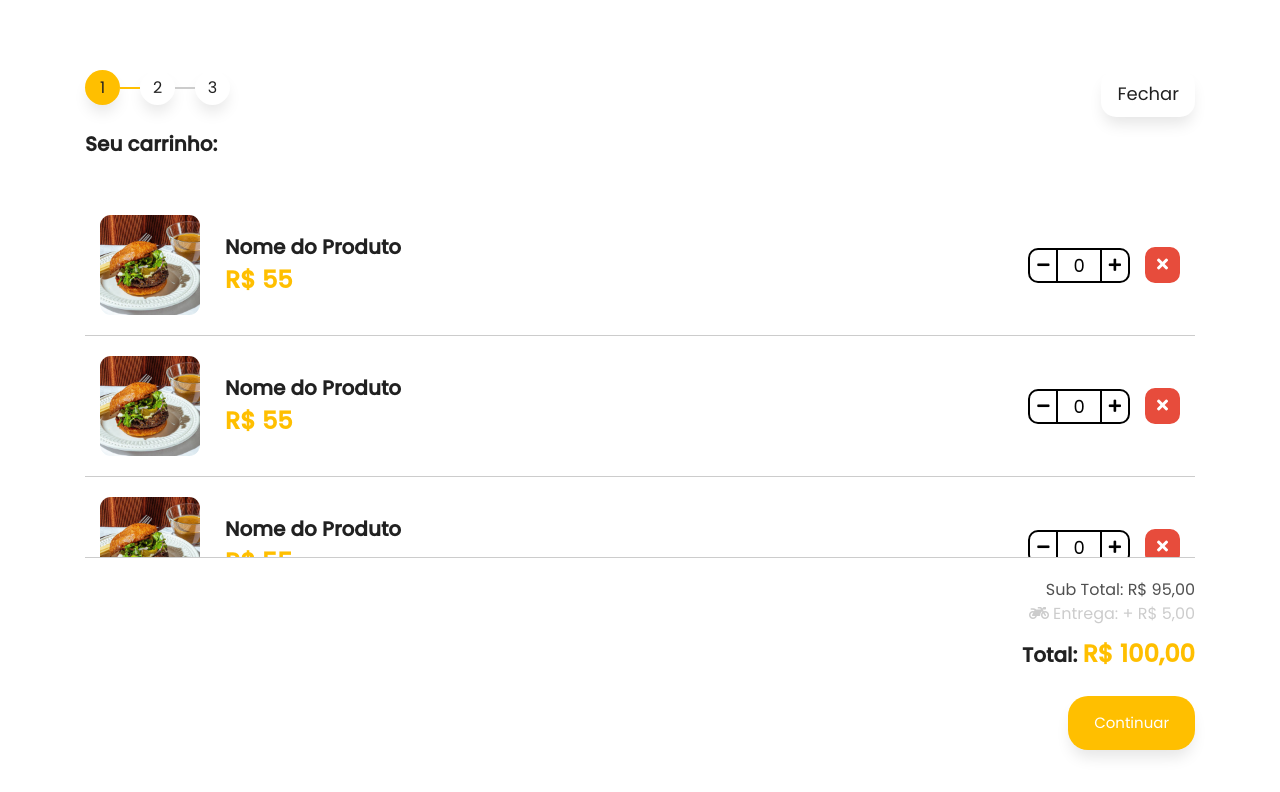
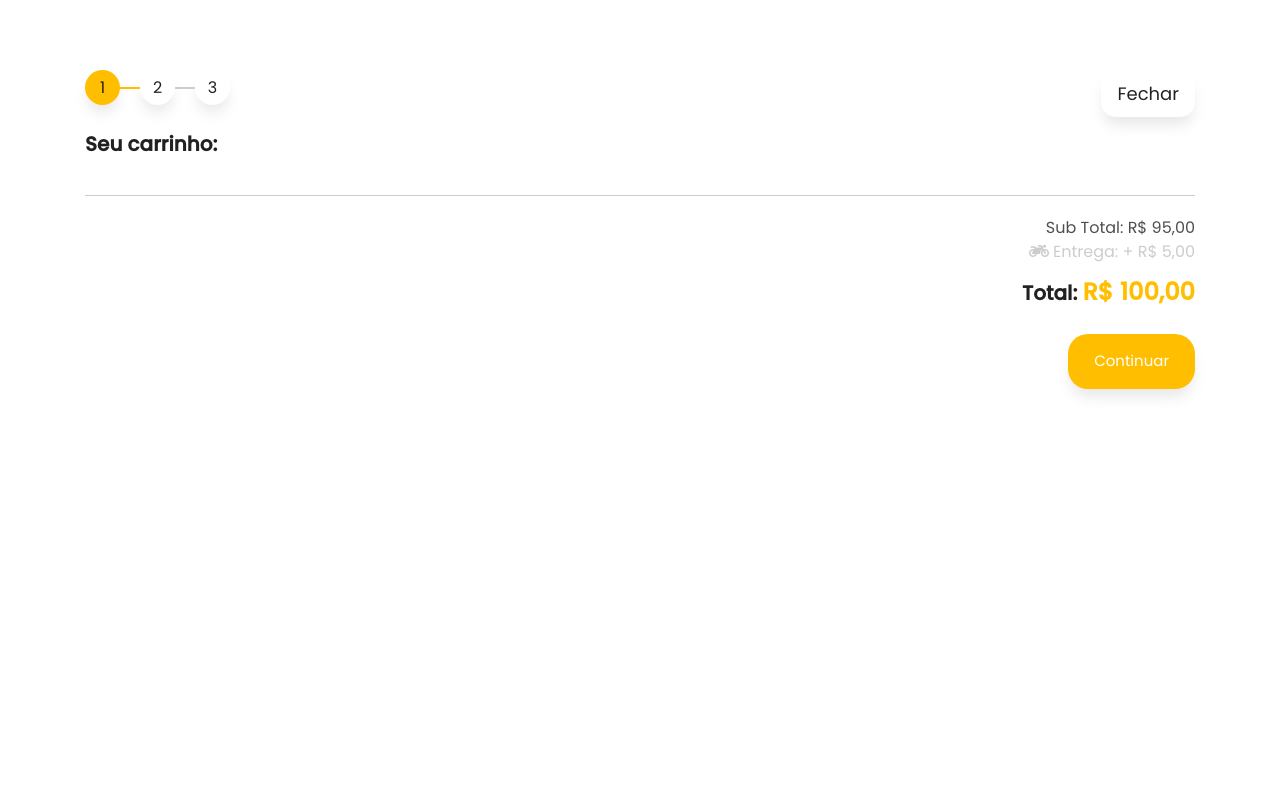
Before and after one commit to jeffersondlmatta/cardapio-online, a plain HTML site: page Index.html in a window 1280 px wide. Both pictures are taken after a click on the link "Meu Carrinho". Shown: the top 792 px of the page. Drawn offline with Linux system fonts and the light colour scheme; files whose address does not match are found by name.

Commit message:
erro
erro em etapas  do carrinho adcionar e remover quebra

```diff
--- a/Index.html
+++ b/Index.html
@@ -413,52 +413,7 @@ ETAPA1 - ITENS DO CARRINHO
 
 --->
                 <div id="itensCarrinho" class="row mr-0 ml-0 hidden">
-
-                    <div class="col-12 item-carrinho">
-                        <div class="img-produto">
-                            <img src="img/cardapio/burguers/burger-au-poivre-kit-4-pack.3ca0e39b02db753304cd185638dad518.jpg" alt="">
-                        </div>
-                        <div class="dados-produto">
-                            <p class="title-produto"><b>Nome do Produto</b></p>
-                            <p class="price-produto"><b>R$ 55</b></p>
-                        </div>
-                        <div class="add-carrinho">
-                            <span class="btn-menos"><i class="fas fa-minus"></i></span>
-                            <span class="add-numero-itens">0</span>
-                            <span class="btn-mais"><i class="fas fa-plus"></i></span>
-                            <span class="btn btn-remove"><i class="fa fa-times"></i></span>
-                        </div>
-                    </div>
-                    <div class="col-12 item-carrinho">
-                        <div class="img-produto">
-                            <img src="img/cardapio/burguers/burger-au-poivre-kit-4-pack.3ca0e39b02db753304cd185638dad518.jpg" alt="">
-                        </div>
-                        <div class="dados-produto">
-                            <p class="title-produto"><b>Nome do Produto</b></p>
-                            <p class="price-produto"><b>R$ 55</b></p>
-                        </div>
-                        <div class="add-carrinho">
-                            <span class="btn-menos"><i class="fas fa-minus"></i></span>
-                            <span class="add-numero-itens">0</span>
-                            <span class="btn-mais"><i class="fas fa-plus"></i></span>
-                            <span class="btn btn-remove"><i class="fa fa-times"></i></span>
-                        </div>
-                    </div>
-                    <div class="col-12 item-carrinho">
-                        <div class="img-produto">
-                            <img src="img/cardapio/burguers/burger-au-poivre-kit-4-pack.3ca0e39b02db753304cd185638dad518.jpg" alt="">
-                        </div>
-                        <div class="dados-produto">
-                            <p class="title-produto"><b>Nome do Produto</b></p>
-                            <p class="price-produto"><b>R$ 55</b></p>
-                        </div>
-                        <div class="add-carrinho">
-                            <span class="btn-menos"><i class="fas fa-minus"></i></span>
-                            <span class="add-numero-itens">0</span>
-                            <span class="btn-mais"><i class="fas fa-plus"></i></span>
-                            <span class="btn btn-remove"><i class="fa fa-times"></i></span>
-                        </div>
-                    </div>
+<!---  modelo de template
                     <div class="col-12 item-carrinho">
                         <div class="img-produto">
                             <img src="img/cardapio/burguers/burger-au-poivre-kit-4-pack.3ca0e39b02db753304cd185638dad518.jpg" alt="">
@@ -475,6 +430,7 @@ ETAPA1 - ITENS DO CARRINHO
                         </div>
                     </div>
                 </div>
+--->
 
 <!---
 
--- a/js/app.js
+++ b/js/app.js
@@ -160,13 +160,13 @@ cardapio.metodos = {
 
         if(abrir) {
             $('#modal-carrinho').removeClass('hidden');
-            cardapio.metodos.carregarEtapa(1);
+            cardapio.metodos.carregarCarrinho();
         }
         else {
             $('#modal-carrinho').addClass('hidden');
         }
     },
-
+    //manipula as etapas do carrinho
     carregarEtapa: (etapa) => {
 
         if(etapa == 1) {
@@ -225,6 +225,41 @@ cardapio.metodos = {
         cardapio.metodos.carregarEtapa(etapa - 1);
 
     },
+    //Carrega a lista de itenso do carrinho
+    carregarCarrinho:() => {
+
+            cardapio.metodos.carregarEtapa(1);
+
+            if(MEU_CARRINHO.length > 0) {
+                $('#itensCarrinho').html('');
+
+                $.each(MEU_CARRINHO, (i, e) => {
+                    let temp = cardapio.templates.itenCarrinho.replace(/\${img}/g, e.img)
+                    .replace(/\${nome}/g, e.name)
+                    .replace(/\${preco}/g, e.price.toFixed(2).replace('.', (',')))
+                    .replace(/\${id}/g, e.id)
+                    .replace(/\${qtde}/g, e.qtde)
+                    $('#itensCarrinho').append(temp);
+
+
+                })
+            }
+
+            else {
+
+            }
+
+    },
+    diminuirQuantidadeCarrinho:(id) => {
+
+    },
+    aumentarQuantidadeCarrinho:(id) => {
+
+    },
+    removerItenCarrinho:(id) => {
+
+    },
+
     //mensagens do add ao carrinho
     mensagem: (texto, cor='red', tempo = 3500) => {
 
@@ -269,7 +304,25 @@ cardapio.templates = {
     </div>
 </div>
 
-            `
+            `,
+
+    itenCarrinho:`
+        <div class="col-12 item-carrinho">
+        <div class="img-produto">
+            <img src="\${img}">
+        </div>
+        <div class="dados-produto">
+            <p class="title-produto"><b>\${nome}</b></p>
+            <p class="price-produto"><b>\${preco}</b></p>
+        </div>
+        <div class="add-carrinho">
+            <span class="btn-menos" onclick="cardapio.metodos.diminuirQuantidadeCarrinho('\${id}')"><i class="fas fa-minus"></i></span>
+            <span class="add-numero-itens" id="qntd-carrinho\${id}\${qtde}"></span>
+            <span class="btn-mais" onclick="cardapio.metodos.aumentarQuantidadeCarrinho('\${id}')"><i class="fas fa-plus"></i></span>
+            <span class="btn btn-remove" onclick="cardapio.metodos.removerItenCarrinho ><i class="fa fa-times"></i></span>
+        </div>
+    </div>
+    `
 
 
 
```
